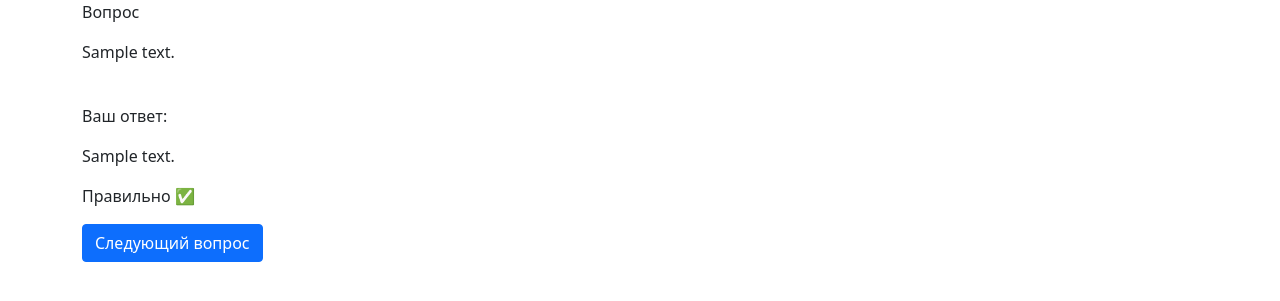
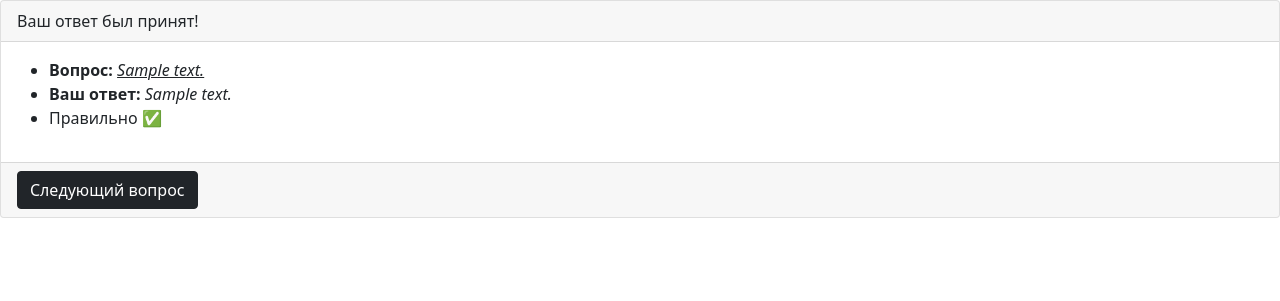
Before and after one commit to AndrewSkow11/NewWaveEducation, a Django app: template quiz/templates/partials/answer.html in a window 1280 px wide. Shown: the top 301 px of the page. Run offline with Django 4.2, Linux system fonts and the light colour scheme; the template is opened without the code that fills it: values that come from a table or form of the project are taken from there, others are empty; tables that the repository leaves empty hold one stand-in row (values such as "Sample post").

Commit message:
бутстрап quiz

```diff
--- a/quiz/templates/partials/answer.html
+++ b/quiz/templates/partials/answer.html
@@ -6,50 +6,43 @@
 {% endblock %}
 
 {% block content %}
+
 <form hx-post="{% url 'get-questions' %}">
     {% csrf_token %}
+
     <input type="hidden" name="quiz_id" value="{{ answer.question.quiz_id }}">
+    <div class="card">
+        <div class="card-header">Ваш ответ был принят!</div>
 
-  <div class="container">
-    <div class="row">
-      <div class="col-md-6">
-        <p>Вопрос</p>
-        <p>{{ answer.question.text }}</p>
-      </div>
+        <div class="card-body">
+            <ul>
+                <li>
+                    <strong>Вопрос:</strong> <em><u>{{ answer.question.text }}</u></em>
+                </li>
+
+                <li><strong>Ваш ответ:</strong> <em>{{ submitted_answer.text }}</em></li>
+
+                <li>
+                    {% if submitted_answer.is_correct %}
+                    Правильно ✅
+                    {% else %}
+                    Неправильно ❌
+                </li>
+                <li>
+                    <strong>Правильный ответ:</strong>
+                    <em>{{ answer.text }}</em>
+                </li>
+                {% endif %}
+            </ul>
         </div>
 
-    <br>
 
-    <div class="row">
-      <div class="col-md-6">
-        <p>Ваш ответ:</p>
-        <p>{{ submitted_answer.text }}</p>
-      </div>
-    </div>
-
-    <div class="row">
-      <div class="col-md-6">
-        {% if submitted_answer.is_correct %}
-        <div>
-          <p>Правильно ✅</p>
-        </div>
-        {% else %}
-        <div>
-          <p>Incorrect ❌</p>
-          <p>Правильный ответ:</p>
-          <p>{{ answer.text }}</p>
-        </div>
-        {% endif %}
-      </div>
-    </div>
-
-    <div class="row">
-      <div class="col-md-6">
-        <button class="btn btn-primary">
+        <div class="card-footer">
+            <button class="btn btn-dark">
                 Следующий вопрос
             </button>
         </div>
     </div>
-  </div>
 </form>
+
 {% endblock %}
```
Also changed, not shown: quiz/templates/partials/finish.html (+27 -9 lines), quiz/templates/partials/question.html (+15 -6 lines). Lines whose indentation alone changed are shown as unchanged.
